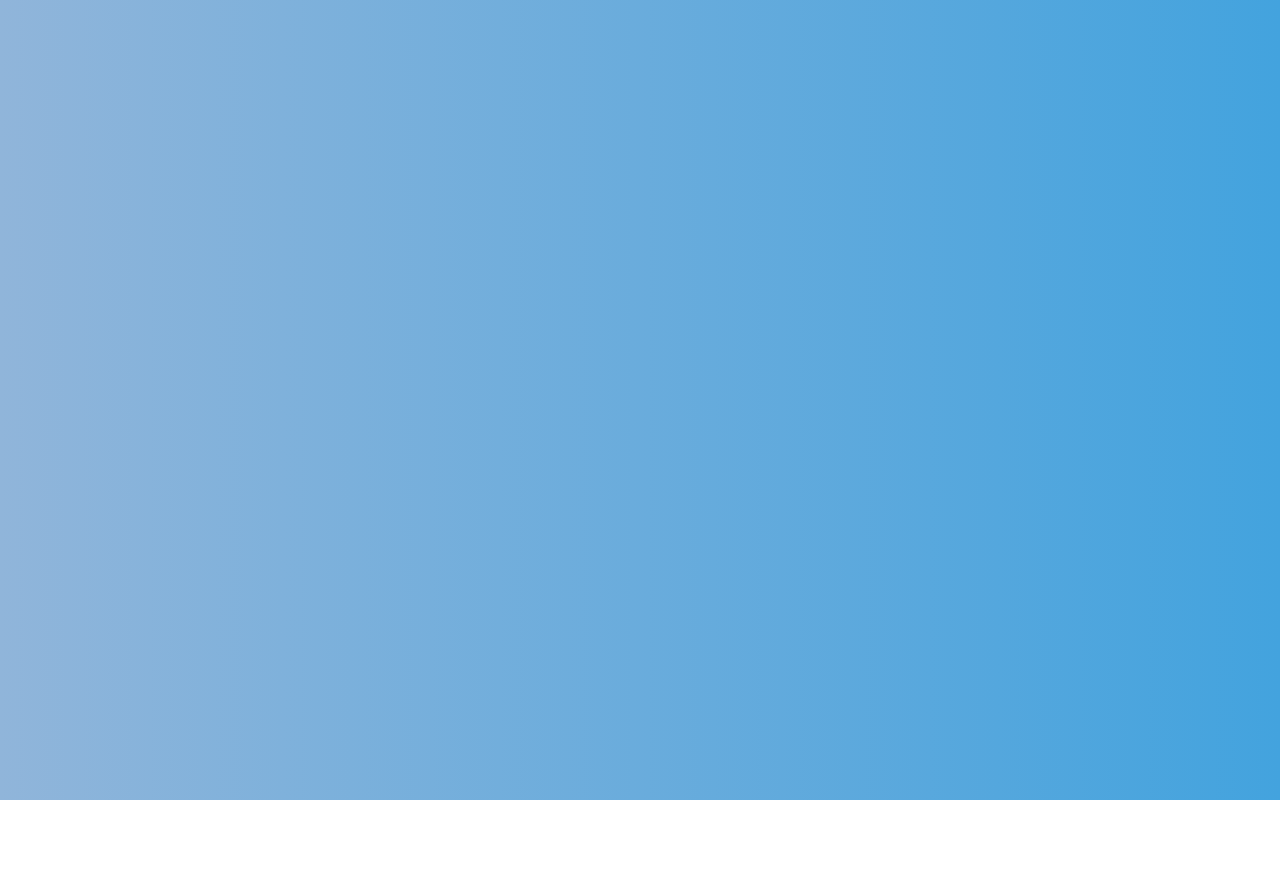
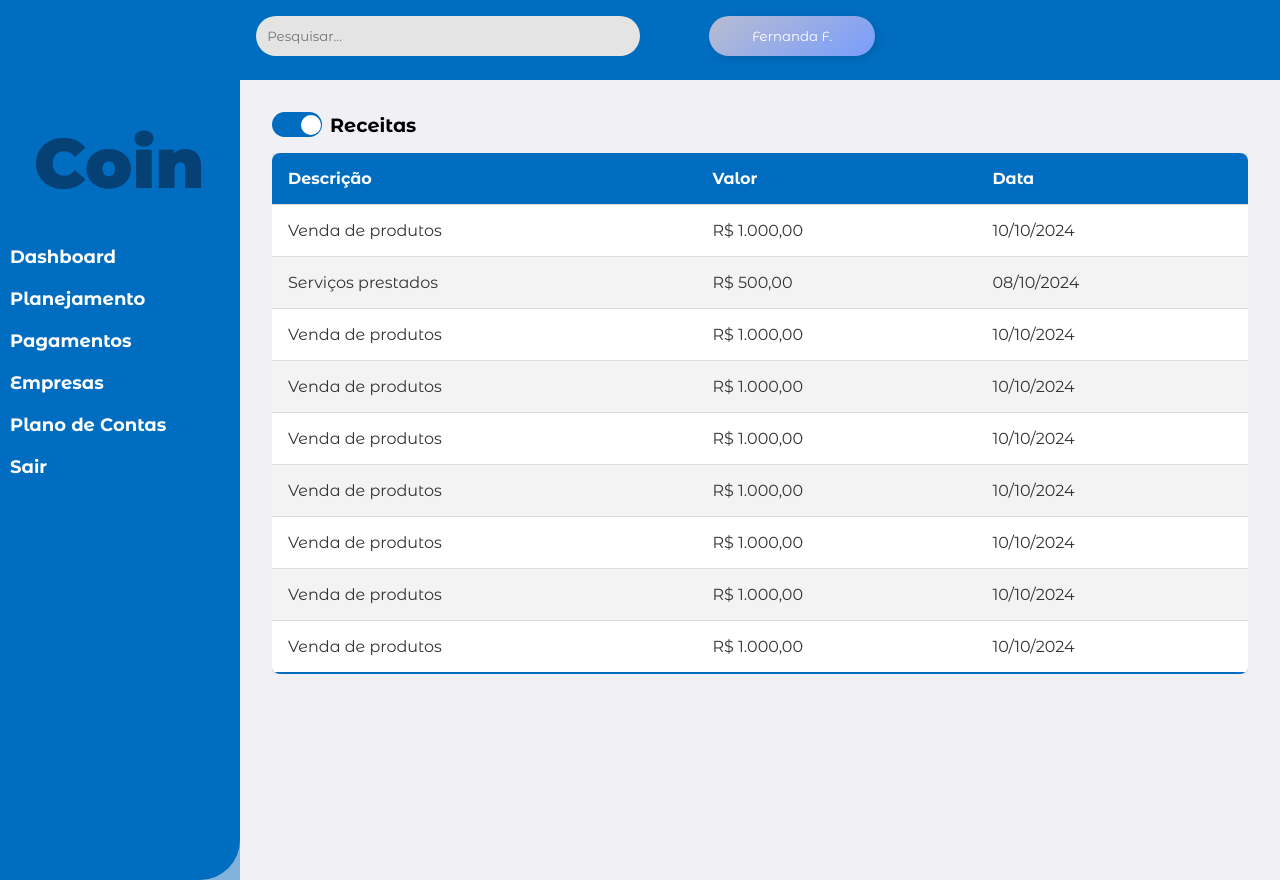
Before and after one commit to TN-Junior/Coin-PA, a React (Vite) app: page /pagamentos in a window 1280 px wide. Before the commit this address had no page. Before the commit the page ends 800 px from the top, so only its background shows below. Built offline with nearby package versions, Linux system fonts and the light colour scheme.

Commit message:
pagamentos component

```diff
--- /dev/null
+++ b/src/components/Pagamentos/Pagamento.css
@@ -0,0 +1,114 @@
+/* Pagamento.css */
+
+.ContainerEmpresa {
+  display: flex;
+  flex-direction: column;
+  height: 100vh;
+}
+
+.segundoContainer {
+  display: flex;
+  flex: 1;
+}
+
+.content {
+  display: flex;
+  flex-direction: column;
+  width: 100%;
+  padding: 2rem;
+  background-color: #f0f0f5;
+}
+
+.toggle-container {
+  margin-bottom: 1rem;
+  font-size: 1.2rem;
+  font-weight: bold;
+  display: flex;
+  align-items: center;
+  gap: 0.5rem;
+}
+
+/* Toggle Switch Style */
+.switch {
+  position: relative;
+  display: inline-block;
+  width: 50px;
+  height: 25px;
+}
+
+.switch input {
+  opacity: 0;
+  width: 0;
+  height: 0;
+}
+
+.slider {
+  position: absolute;
+  cursor: pointer;
+  top: 0;
+  left: 0;
+  right: 0;
+  bottom: 0;
+  background-color: #ccc;
+  transition: .4s;
+  border-radius: 34px;
+}
+
+.slider:before {
+  position: absolute;
+  content: "";
+  height: 20px;
+  width: 20px;
+  left: 4px;
+  bottom: 2.5px;
+  background-color: white;
+  transition: .4s;
+  border-radius: 50%;
+}
+
+input:checked + .slider {
+  background-color: #006dc0;
+}
+
+input:checked + .slider:before {
+  transform: translateX(25px);
+}
+
+/* Estilo da Tabela */
+.styled-table {
+  width: 100%;
+  border-collapse: collapse;
+  background-color: #ffffff;
+  border-radius: 8px;
+  overflow: hidden;
+  box-shadow: 0 0 10px rgba(0, 0, 0, 0.15);
+}
+
+.styled-table thead tr {
+  background-color: #006dc0;
+  color: #ffffff;
+  text-align: left;
+  font-weight: bold;
+}
+
+.styled-table th, .styled-table td {
+  padding: 1rem;
+  text-align: left;
+  border-bottom: 1px solid #dddddd;
+}
+
+.styled-table tbody tr:nth-of-type(even) {
+  background-color: #f3f3f3;
+}
+
+.styled-table tbody tr:hover {
+  background-color: #f1f1f1;
+}
+
+.styled-table tbody tr:last-of-type {
+  border-bottom: 2px solid #006dc0;
+}
+
+.styled-table td {
+  color: #333;
+}
--- /dev/null
+++ b/src/components/Pagamentos/Pagamento.jsx
@@ -0,0 +1,172 @@
+import React, { useState } from 'react';
+import Sidebar from '../Sidebar/Sidebar';
+import Header from '../Header/Header';
+import './Pagamento.css';
+
+const Pagamentos = () => {
+  const [isReceitas, setIsReceitas] = useState(true);
+
+  const toggleReceitasDespesas = () => {
+    setIsReceitas(!isReceitas);
+  };
+
+  return (
+    <>
+      <div className='ContainerEmpresa'>
+        <Header />
+        <div className='segundoContainer'>
+          <Sidebar />
+
+          <div className='content'>
+            {/* Switch visual em forma de botão */}
+            <div className='toggle-container'>
+              <label className="switch">
+                <input
+                  type="checkbox"
+                  checked={isReceitas}
+                  onChange={toggleReceitasDespesas}
+                />
+                <span className="slider"></span>
+              </label>
+              <span>{isReceitas ? 'Receitas' : 'Despesas'}</span>
+            </div>
+
+            {/* Renderiza a tabela com base no estado */}
+            <div className='table-container'>
+              {isReceitas ? (
+                <TabelaReceitas />
+              ) : (
+                <TabelaDespesas />
+              )}
+            </div>
+          </div>
+        </div>
+      </div>
+    </>
+  );
+};
+
+const TabelaReceitas = () => {
+  return (
+    <table className='styled-table'>
+      <thead>
+        <tr>
+          <th>Descrição</th>
+          <th>Valor</th>
+          <th>Data</th>
+        </tr>
+      </thead>
+      <tbody>
+        <tr>
+          <td>Venda de produtos</td>
+          <td>R$ 1.000,00</td>
+          <td>10/10/2024</td>
+        </tr>
+        <tr>
+          <td>Serviços prestados</td>
+          <td>R$ 500,00</td>
+          <td>08/10/2024</td>
+        </tr>
+        <tr>
+          <td>Venda de produtos</td>
+          <td>R$ 1.000,00</td>
+          <td>10/10/2024</td>
+        </tr>
+        <tr>
+          <td>Venda de produtos</td>
+          <td>R$ 1.000,00</td>
+          <td>10/10/2024</td>
+        </tr>
+        <tr>
+          <td>Venda de produtos</td>
+          <td>R$ 1.000,00</td>
+          <td>10/10/2024</td>
+        </tr>
+        <tr>
+          <td>Venda de produtos</td>
+          <td>R$ 1.000,00</td>
+          <td>10/10/2024</td>
+        </tr>
+        <tr>
+          <td>Venda de produtos</td>
+          <td>R$ 1.000,00</td>
+          <td>10/10/2024</td>
+        </tr>
+        <tr>
+          <td>Venda de produtos</td>
+          <td>R$ 1.000,00</td>
+          <td>10/10/2024</td>
+        </tr>
+        <tr>
+          <td>Venda de produtos</td>
+          <td>R$ 1.000,00</td>
+          <td>10/10/2024</td>
+        </tr>
+      </tbody>
+    </table>
+  );
+};
+
+const TabelaDespesas = () => {
+  return (
+    <table className='styled-table'>
+      <thead>
+        <tr>
+          <th>Descrição</th>
+          <th>Valor</th>
+          <th>Data</th>
+        </tr>
+      </thead>
+      <tbody>
+        <tr>
+          <td>Compra de materiais</td>
+          <td>R$ 300,00</td>
+          <td>11/10/2024</td>
+        </tr>
+        <tr>
+          <td>Pagamento de serviços</td>
+          <td>R$ 150,00</td>
+          <td>09/10/2024</td>
+        </tr>
+        <tr>
+          <td>Pagamento de serviços</td>
+          <td>R$ 150,00</td>
+          <td>09/10/2024</td>
+        </tr>
+        <tr>
+          <td>Pagamento de serviços</td>
+          <td>R$ 150,00</td>
+          <td>09/10/2024</td>
+        </tr>
+        <tr>
+          <td>Pagamento de serviços</td>
+          <td>R$ 150,00</td>
+          <td>09/10/2024</td>
+        </tr>
+        <tr>
+          <td>Pagamento de serviços</td>
+          <td>R$ 150,00</td>
+          <td>09/10/2024</td>
+        </tr>
+        <tr>
+          <td>Pagamento de serviços</td>
+          <td>R$ 150,00</td>
+          <td>09/10/2024</td>
+        </tr>
+        <tr>
+          <td>Pagamento de serviços</td>
+          <td>R$ 150,00</td>
+          <td>09/10/2024</td>
+        </tr>
+        <tr>
+          <td>Pagamento de serviços</td>
+          <td>R$ 150,00</td>
+          <td>09/10/2024</td>
+        </tr>
+
+      </tbody>
+    </table>
+  );
+};
+
+export default Pagamentos;
--- a/src/components/Sidebar/Sidebar.jsx
+++ b/src/components/Sidebar/Sidebar.jsx
@@ -15,7 +15,7 @@ const Sidebar = () => {
                     <ul>
                         <li><Link to="/Dashboard">Dashboard</Link></li>
                         <li><Link to="/Planejamento">Planejamento</Link></li>
-                        <li><a href="#pagamentos">Pagamentos</a></li>
+                        <li><Link to="/Pagamentos">Pagamentos</Link></li>
                         <li><Link to="/Empresa">Empresas</Link></li>
                         <li className="active"><a href="/plano">Plano de Contas</a></li>
 
--- a/src/routes.jsx
+++ b/src/routes.jsx
@@ -9,6 +9,7 @@ import Header from './components/Header/Header';
 import Empresa from './components/Empresa/Empresa';
 import Dashboard from './components/Dashboard/dashboard';
 import Planejamento from './components/Planejamento/Planejamento'
+import Pagamentos from './components/Pagamentos/Pagamento';
 
 function Main() {
     return (
@@ -26,7 +27,7 @@ function Main() {
                         </>
                     }
                 />
-
+                <Route path="/pagamentos" element={<Pagamentos/>}/>
                 <Route path="/empresa" element={<Empresa />} />
                 <Route path="/dashboard" element={<Dashboard />} />
                 <Route path="/planejamento" element={<Planejamento />}/>
```
